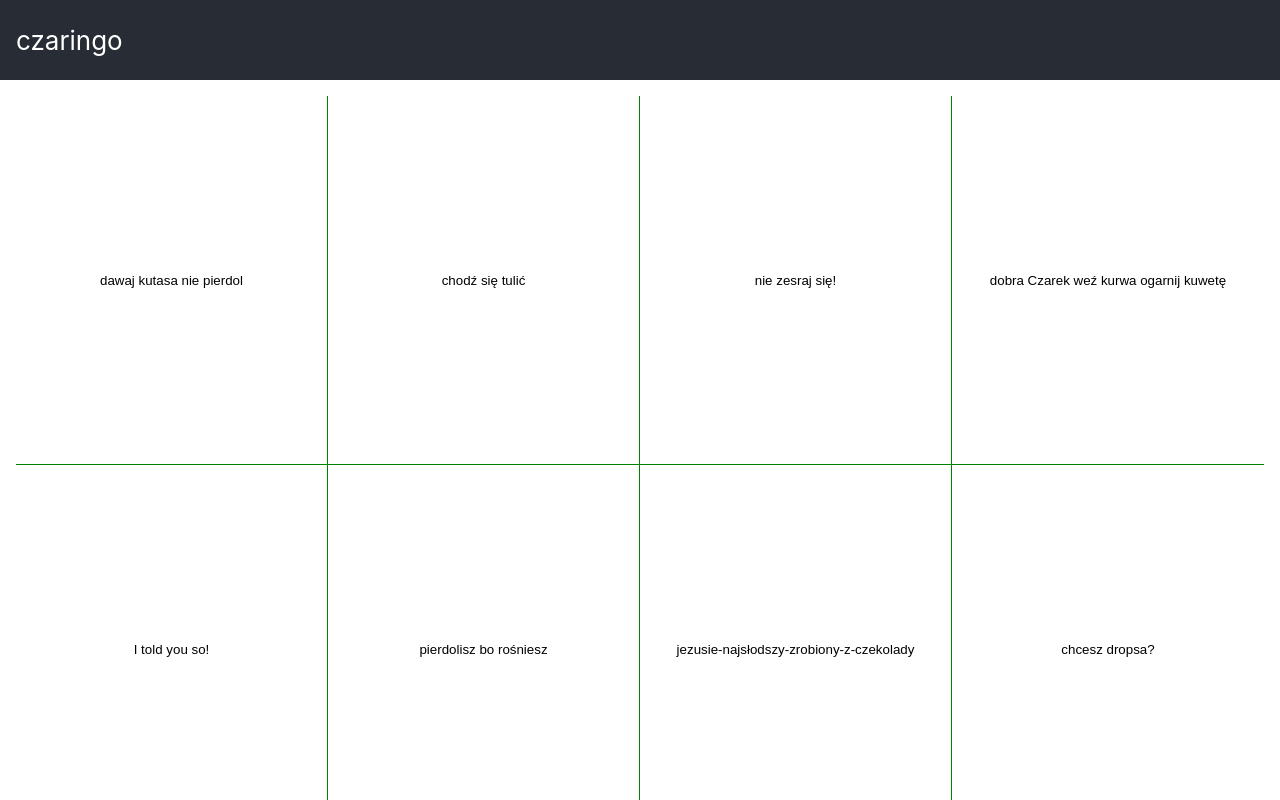
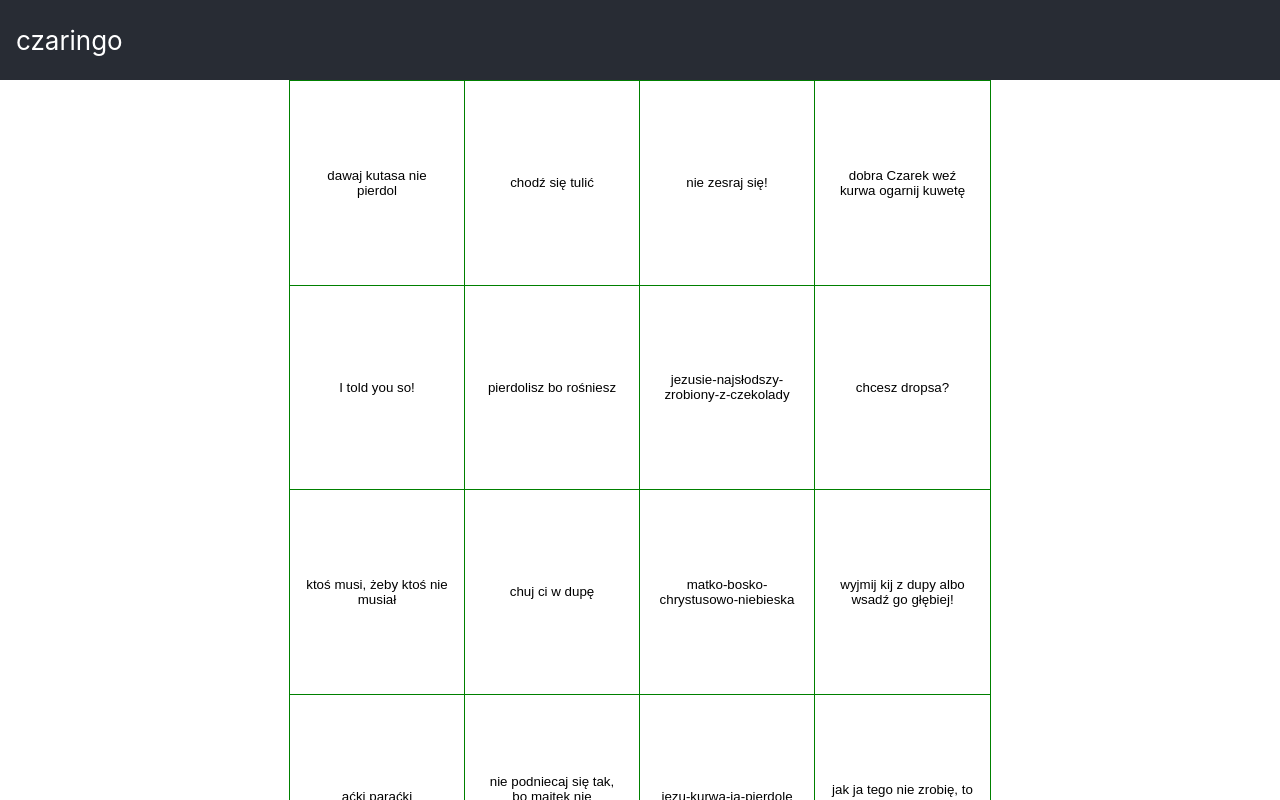
Before and after one commit to denkwai/czaringo, a React (Create React App) app: page / in a window 1280 px wide. Shown: the top 800 px of the page. Built offline with nearby package versions, Linux system fonts and the light colour scheme.

Commit message:
basic final

```diff
--- a/src/App.css
+++ b/src/App.css
@@ -39,7 +39,7 @@
 }
 
 .ResetGameButton {
-  font-size: 32px;
+  font-size: 20px;
   padding: .3rem .7rem .5rem .5rem;
   margin: 0;
   border: 0;
--- a/src/Field.css
+++ b/src/Field.css
@@ -1,5 +1,7 @@
 .Field {
-    padding: 1rem;
+    max-width: 700px;
+    margin: 0 auto;
+    border: 1px solid green;
 }
 
 .Row {
```
